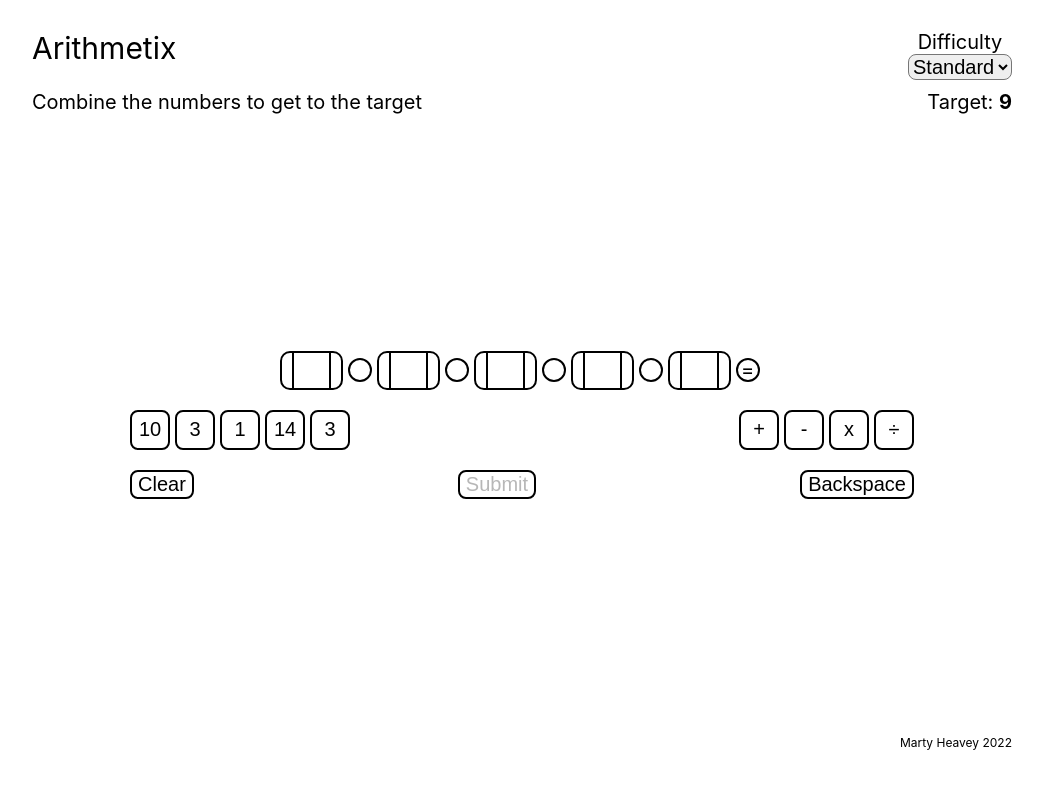
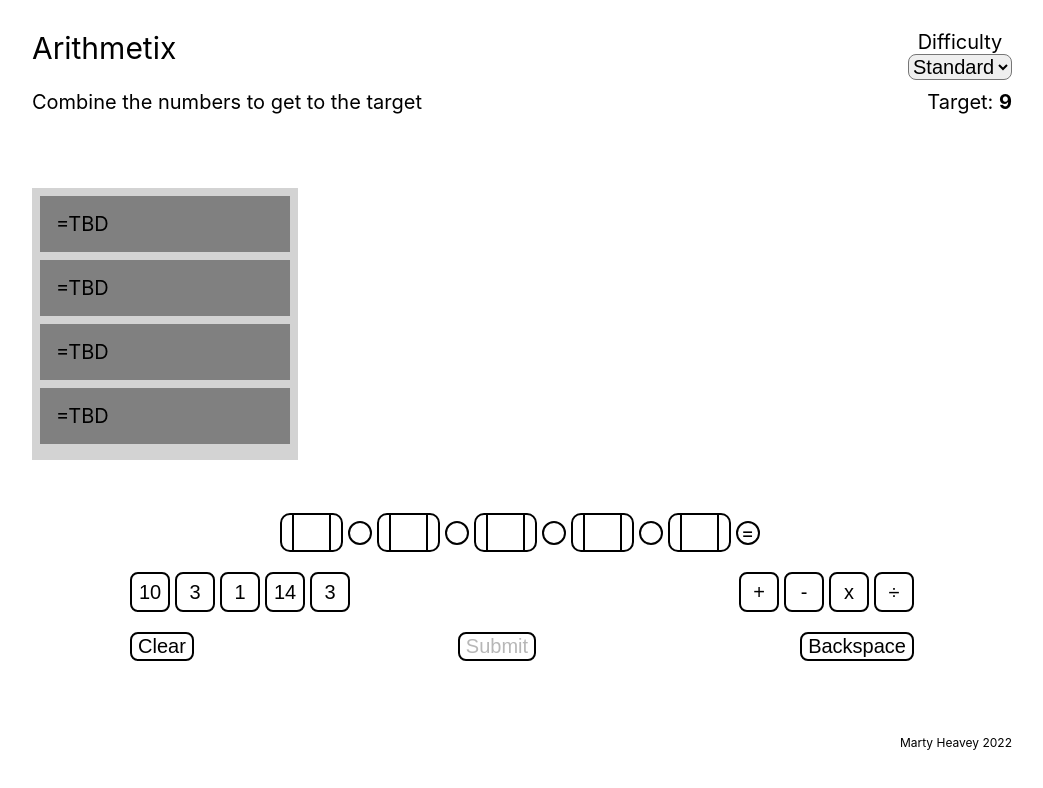
Before and after one commit to mheavey18/arithmetix, a React (Create React App) app: page / in a window 1280 px wide. Shown: the top 788 px of the page, without its empty margins (118-1161 px from the left). Built offline with nearby package versions, Linux system fonts and the light colour scheme.

Commit message:
testing drag and drop

```diff
--- a/package.json
+++ b/package.json
@@ -8,6 +8,7 @@
     "@testing-library/user-event": "^13.5.0",
     "mathjs": "^10.1.1",
     "react": "^17.0.2",
+    "react-beautiful-dnd": "^13.1.0",
     "react-dom": "^17.0.2",
     "react-scripts": "5.0.0",
     "web-vitals": "^2.1.4"
--- a/src/App.js
+++ b/src/App.js
@@ -1,5 +1,6 @@
 import React, { useState } from "react"
 
+import { DragDropContext, Droppable, Draggable } from "react-beautiful-dnd";
 import { sampleSize } from "lodash"
 import { evaluate } from "mathjs"
 
@@ -8,6 +9,7 @@ import "./App.css"
 // import Grid from "./components/NumberGrid"
 import Grid from "./components/Grid"
 import Solution from "./components/Solution"
+import DragLine from "./components/DragLine"
 import {
     decks,
     stringToMath,
@@ -45,6 +47,44 @@ const getNumberOptions = (deck, numOptions) => {
     return numbers.map(number => ({ canUse: true, value: number }))
 }
 
+const grid = 8;
+
+const getItemStyle = (isDragging, draggableStyle) => ({
+  // some basic styles to make the items look a bit nicer
+  userSelect: "none",
+  padding: grid * 2,
+  margin: `0 0 ${grid}px 0`,
+
+  // change background colour if dragging
+  background: isDragging ? "lightgreen" : "grey",
+
+  // styles we need to apply on draggables
+  ...draggableStyle
+});
+
+const getListStyle = isDraggingOver => ({
+  background: isDraggingOver ? "lightblue" : "lightgrey",
+  padding: grid,
+  width: 250
+});
+
+const reorder = (list, startIndex, endIndex) => {
+    const result = Array.from(list);
+    const [removed] = result.splice(startIndex, 1)
+    console.log(removed)
+    result.splice(endIndex, 0, removed)
+
+    return result
+}
+
+const getItems = count =>
+  Array.from({ length: count }, (v, k) => k).map(k => ({
+    id: `item-${k}`,
+    num1: undefined,
+    symbol: undefined,
+    num2: undefined,
+}))
+
 const App = () => {
     const [currentSolution, setCurrentSolution] = useState("")
     const [numbersSelected, setNumbersSelected] = useState([])
@@ -55,6 +95,24 @@ const App = () => {
     const [winner, setWinner] = useState(false)
     const [targetNumberObj, ...remainingNumberObjs] = numberOptions
     const symbolOptions = symbols.map(symbol => ({ canUse: true, value: symbol }))
+
+    const [testItems, setTestItems] = useState(getItems(4))
+    const currentPosition = useState({ item: 0, position: 0 })
+
+    const onDragEnd = (result) => {
+        // dropped outside the list
+        if (!result.destination) {
+          return
+        }
+
+        const items = reorder(
+          testItems,
+          result.source.index,
+          result.destination.index
+        )
+
+        setTestItems(items)
+    }
 
     return (
         <div className="App">
@@ -96,6 +154,43 @@ const App = () => {
                         Target: <b>{targetNumberObj.value}</b>
                     </div>
                 </div>
+            </div>
+            <div>
+                <DragDropContext onDragEnd={onDragEnd}>
+                    <Droppable droppableId="droppable">
+                        {(provided, snapshot) => (
+                            <div
+                                {...provided.droppableProps}
+                                ref={provided.innerRef}
+                                style={getListStyle(snapshot.isDraggingOver)}
+                                // style={{ backgroundColor: "black" }}
+                                >
+                                {testItems.map((item, index) => (
+                                    <Draggable key={item.id} draggableId={item.id} index={index}>
+                                        {(provided, snapshot) => (
+                                            <div
+                                                ref={provided.innerRef}
+                                                {...provided.draggableProps}
+                                                {...provided.dragHandleProps}
+                                                style={getItemStyle(
+                                                    snapshot.isDragging,
+                                                    provided.draggableProps.style
+                                                )}
+                                            >
+                                                <DragLine
+                                                    num1={item.num1}
+                                                    num2={item.num2}
+                                                    symbol={item.symbol}
+                                                />
+                                            </div>
+                                        )}
+                                    </Draggable>
+                                ))}
+                                {provided.placeholder}
+                            </div>
+                        )}
+                    </Droppable>
+                </DragDropContext>
             </div>
             <div className="body">
                 <Solution
--- /dev/null
+++ b/src/components/DragLine/index.jsx
@@ -0,0 +1,23 @@
+import { evaluate } from "mathjs"
+
+const displayNum3 = (num1, symbol, num2) => (
+    evaluate(`${num1}${symbol}${num2}`)
+)
+
+const DragLine = (props) => {
+    return (
+        <div>
+            {props.num1}
+            {props.symbol}
+            {props.num2}
+            =
+            {
+                props.num1 && props.num2 && props.symbol
+                    ? evaluate(`${props.num1}${props.symbol}${props.num2}`)
+                    : "TBD"
+            }
+        </div>
+    )
+}
+
+export default DragLine
```
Also changed, not shown: 1 other file (tests, documents, lock files or other folders).
